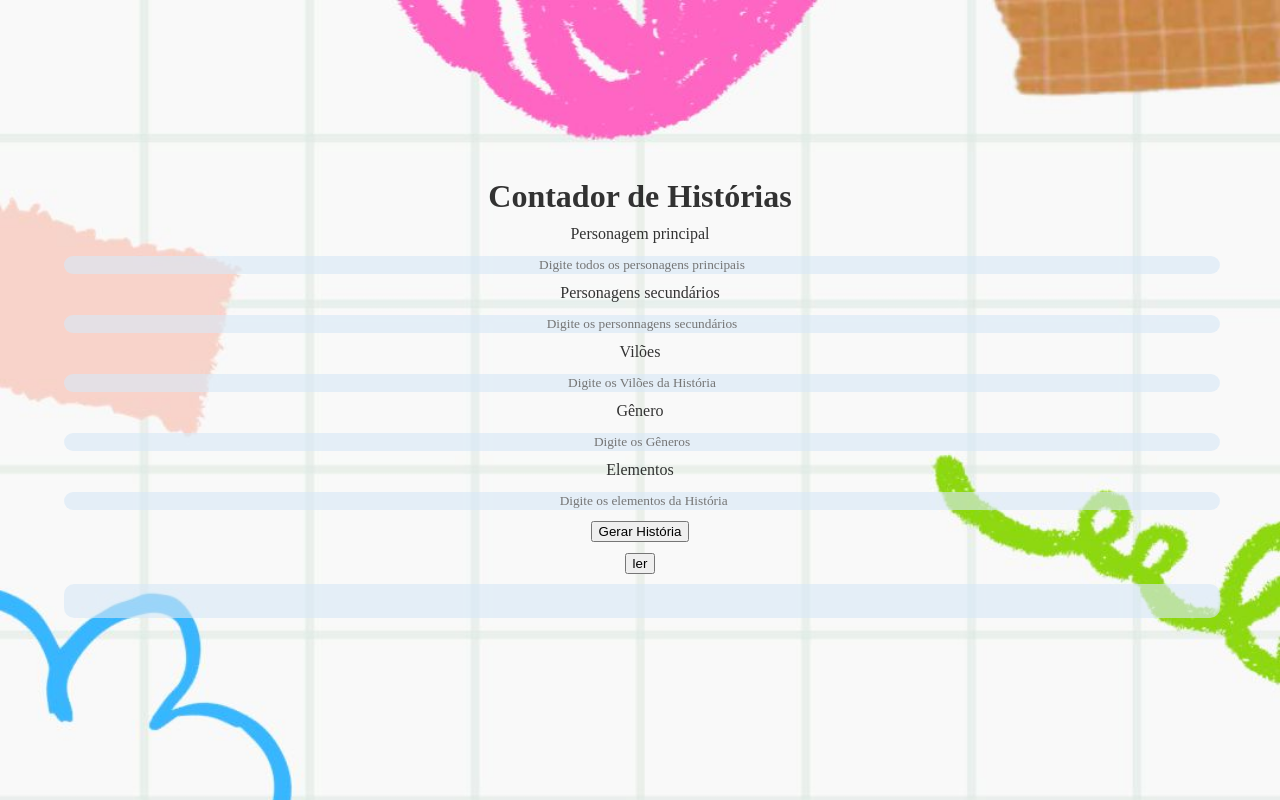
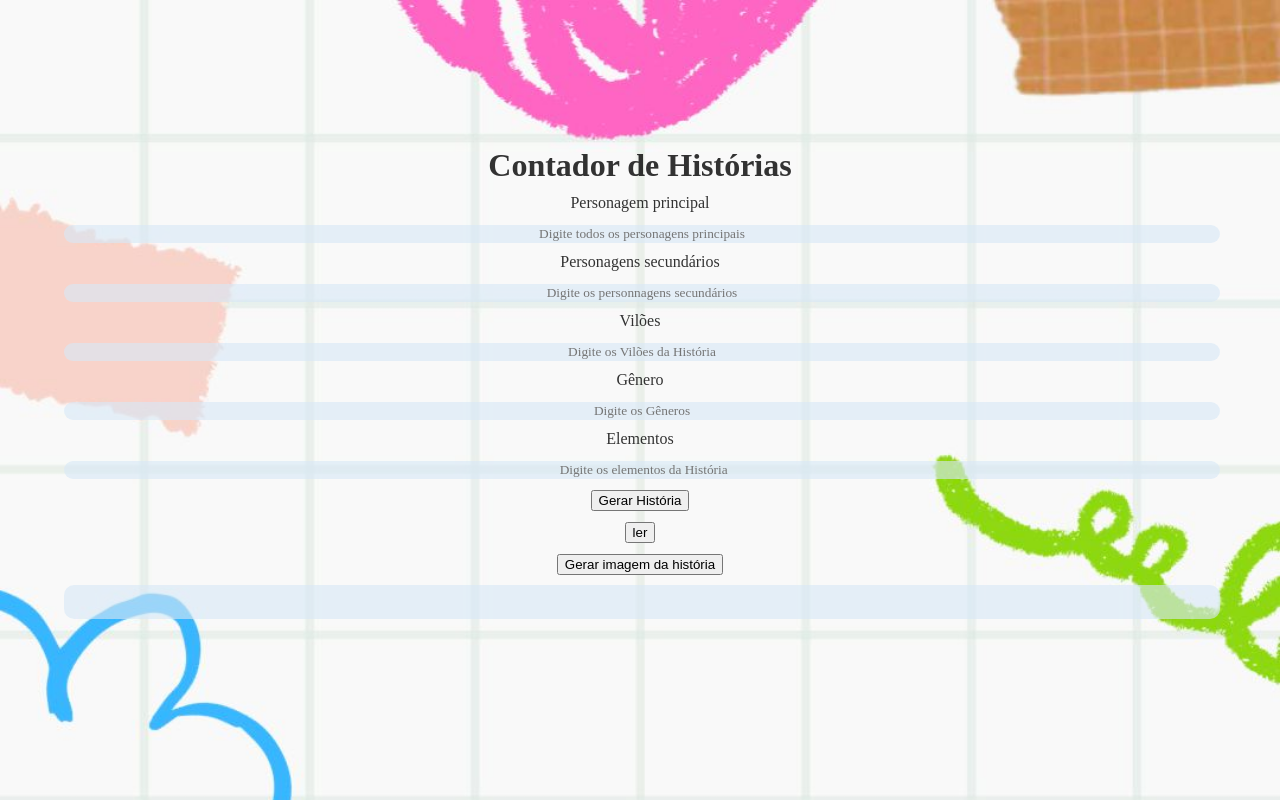
Before and after one commit to AllyThi/suahistoria, a React (Create React App) app: page / in a window 1280 px wide. Built offline with nearby package versions, Linux system fonts and the light colour scheme; no server answers.

Commit message:
Update Body.jsx

```diff
--- a/src/components/Body.jsx
+++ b/src/components/Body.jsx
@@ -6,6 +6,7 @@ import axios from "axios";
 
 function Body() {
   const [response, setResponse] = useState("");
+  const [imagem, setImagem] = useState(null);
   const [pergunta, setPergunta] =useState({
     principais: "",
     secundarios: "",
@@ -33,11 +34,27 @@ function Body() {
 
   const client =axios.create({headers: {Authorization: `Bearer ${apiKey}` }})
 
+
+  const gerarImagem = (texto) => {
+    const imagemParams = {
+      model: "dall-e-3",
+      prompt: texto,
+      n: 1,
+      size: "1024x1024",
+    };
+
+    client.post("https://api.openai.com/v1/images/generations", imagemParams)
+      .then((result) => {
+        setImagem(result.data[0]); // Armazenar a imagem na variável de estado
+      })
+      .catch((err) => console.log(err));
+  };
+
 const criarHist = () => {
   const params = {
     model: "gpt-3.5-turbo-instruct",
-    prompt: `Crie uma história completa infantil,  com seguintes caracteristicas, em português:Personagens principais${pergunta.principais},personagens secundários ${pergunta.secundarios}
-    , vilões ${pergunta.viloes}, gênero: ${pergunta.generos}, e os elementos ${pergunta.elementos}, divida as frases com um ponto simples como . `,
+    prompt: `Crie uma história completa infantil,  com seguintes caracteristicas, em português:Personagens principais: ${pergunta.principais},personagens secundários:  ${pergunta.secundarios}
+    , vilões:  ${pergunta.viloes}, gênero: ${pergunta.generos}, e os elementos ${pergunta.elementos}, divida as frases com um ponto simples como . `,
     max_tokens: 1500,
     temperature: 1,
     }
@@ -46,6 +63,7 @@ const criarHist = () => {
     .then((result)=> setResponse(result.data.choices[0].text))
     .catch((err)=> console.log(err))
   }
+
 
   return (
     <div className="container">
@@ -62,7 +80,9 @@ const criarHist = () => {
       <div className="secundario"><input value={pergunta.elementos} type="text" placeholder=" Digite os elementos da História" onChange={(e) => setPergunta({...pergunta, elementos:e.target.value}) } ></input></div>
       <div className="secundario"><button onClick={criarHist} >Gerar História</button></div>
       <div className="secundario"><button onClick={() => ler(response)} >ler</button></div>
+      <div className="secundario"><button onClick={() => gerarImagem()} >Gerar imagem da história</button></div>
       <div className="secundario"><textarea value={response} readOnly></textarea></div>
+      <div className="secundario"><img value={imagem}></img></div>
 
     </div>
   );
```
